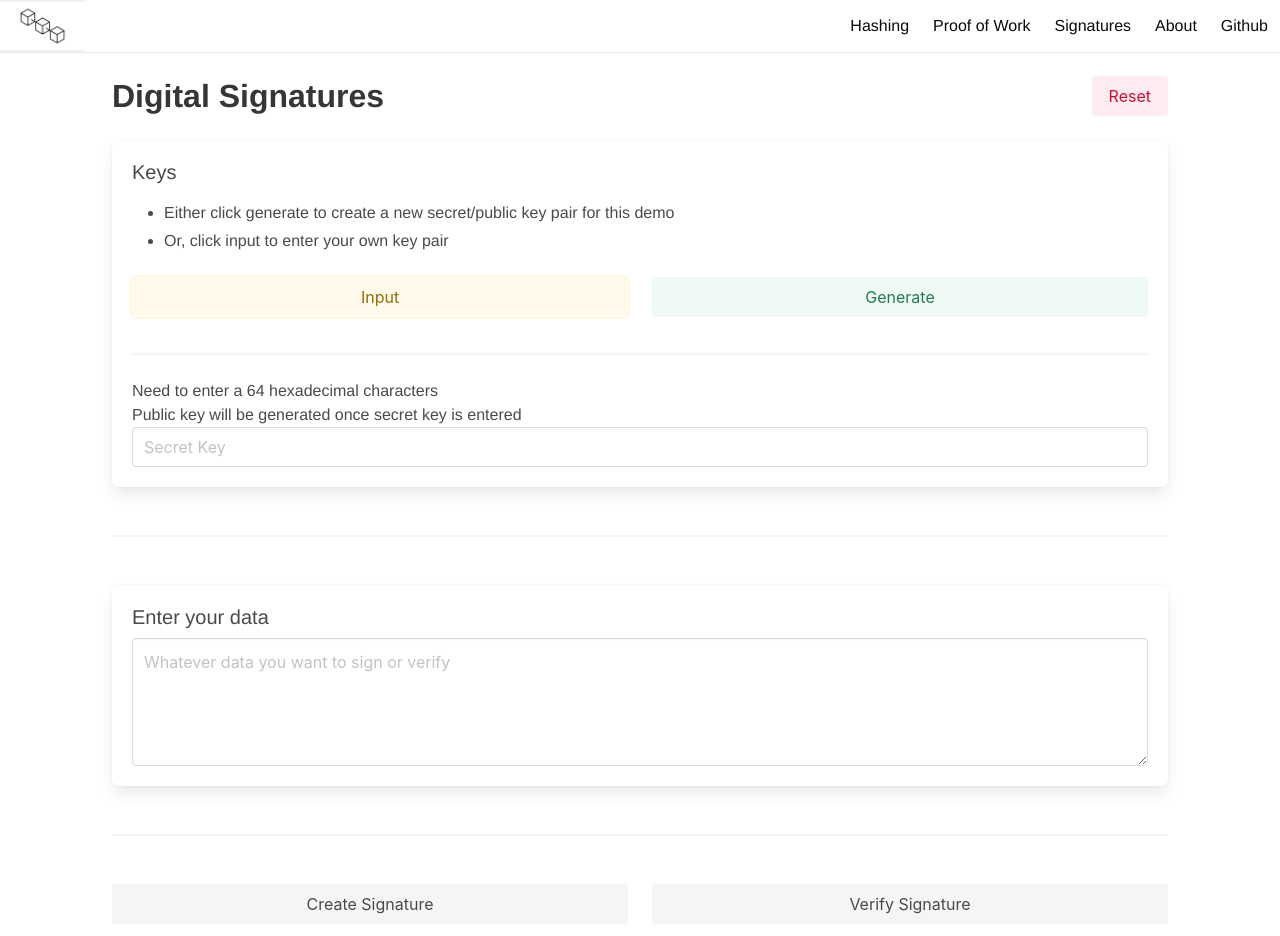
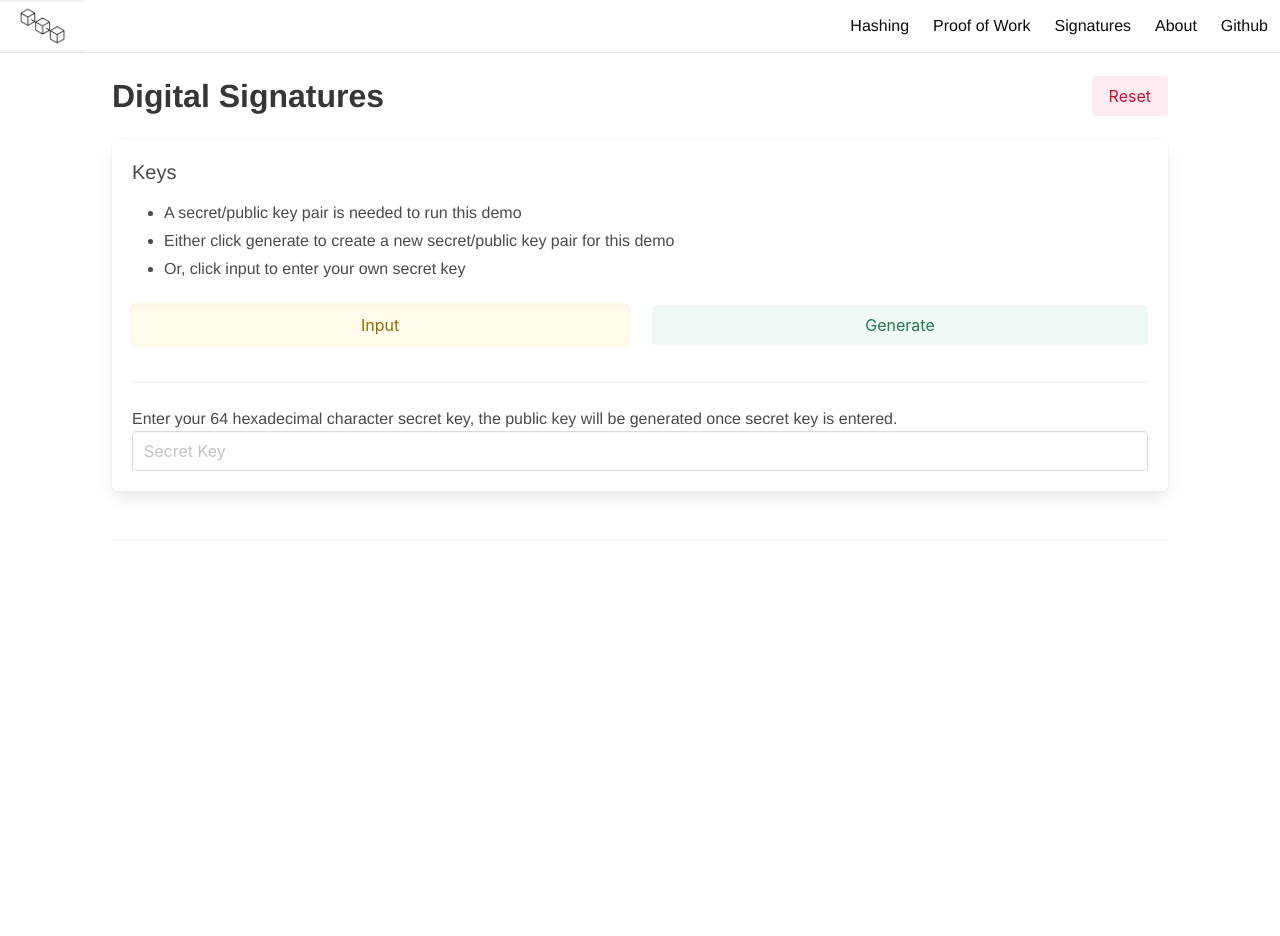
Before and after one commit to Enkel-Digital/blockchain-demo, a Vue app: page /#/signatures in a window 1280 px wide. Both pictures are taken after a click on the button "Input". After the commit the page ends 800 px from the top, so only its background shows below. Built offline with nearby package versions, Linux system fonts and the light colour scheme.

Commit message:
Update Signatures view's UI and layout.

```diff
--- a/src/views/Signatures.vue
+++ b/src/views/Signatures.vue
@@ -27,11 +27,12 @@
 
             <div class="content">
               <ul>
+                <li>A secret/public key pair is needed to run this demo</li>
                 <li>
                   Either click generate to create a new secret/public key pair
                   for this demo
                 </li>
-                <li>Or, click input to enter your own key pair</li>
+                <li>Or, click input to enter your own secret key</li>
               </ul>
             </div>
 
@@ -64,10 +65,8 @@
 
             <div v-if="inputKeys === true">
               <label>
-                Need to enter a 64 hexadecimal characters
-                <br />
-
-                Public key will be generated once secret key is entered
+                Enter your 64 hexadecimal character secret key, the public key
+                will be generated once secret key is entered.
 
                 <input
                   v-model="secretKey"
@@ -116,6 +115,8 @@
           <hr />
         </div>
 
+        <div v-if="secretKey && publicKey" class="column is-full">
+          <div class="columns is-multiline is-vcentered">
             <div class="column is-full">
               <div class="box">
                 <label>
@@ -125,6 +126,7 @@
                     v-model="input"
                     class="textarea"
                     placeholder="Whatever data you want to sign or verify"
+                    rows="2"
                   ></textarea>
                 </label>
               </div>
@@ -169,6 +171,8 @@
                 :publicKey="publicKey"
                 :input="input"
               />
+            </div>
+          </div>
         </div>
       </div>
     </div>
```
Lines whose indentation alone changed are shown as unchanged.
